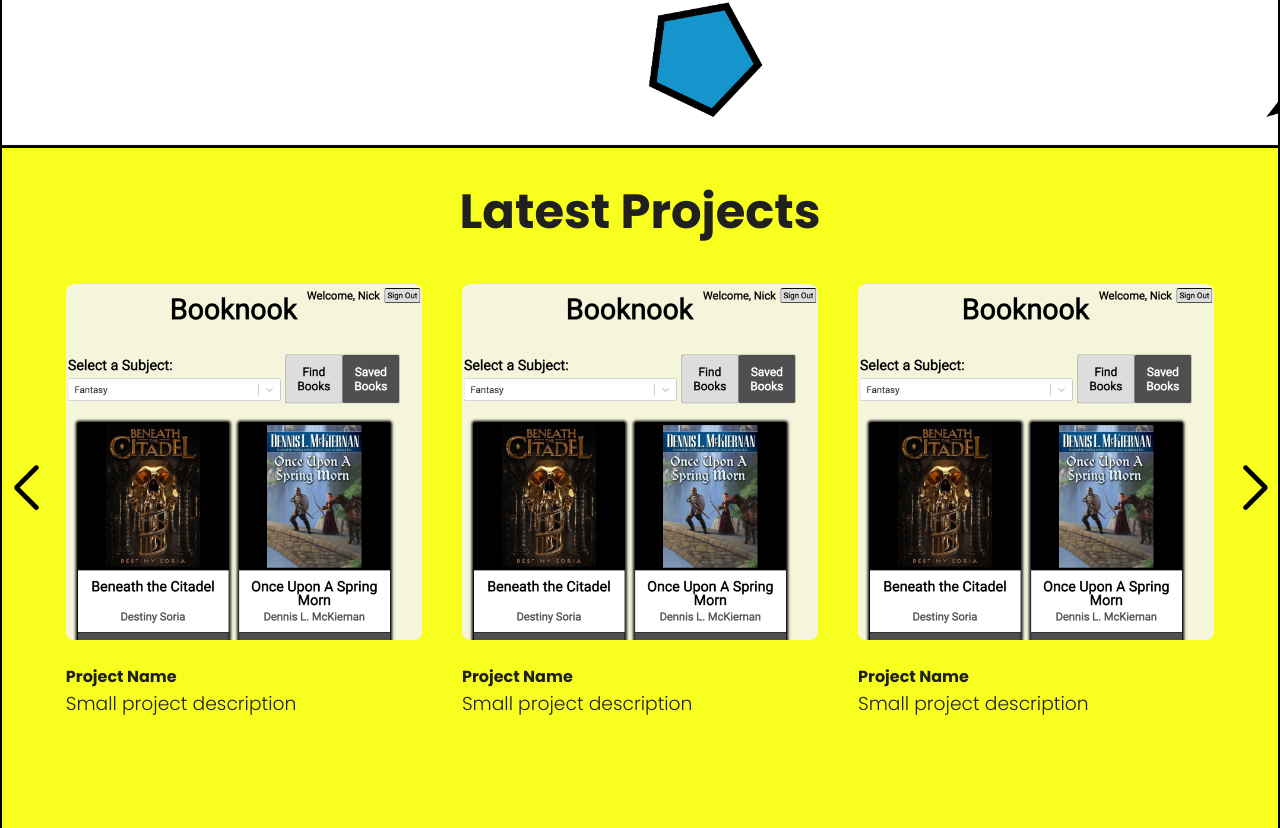
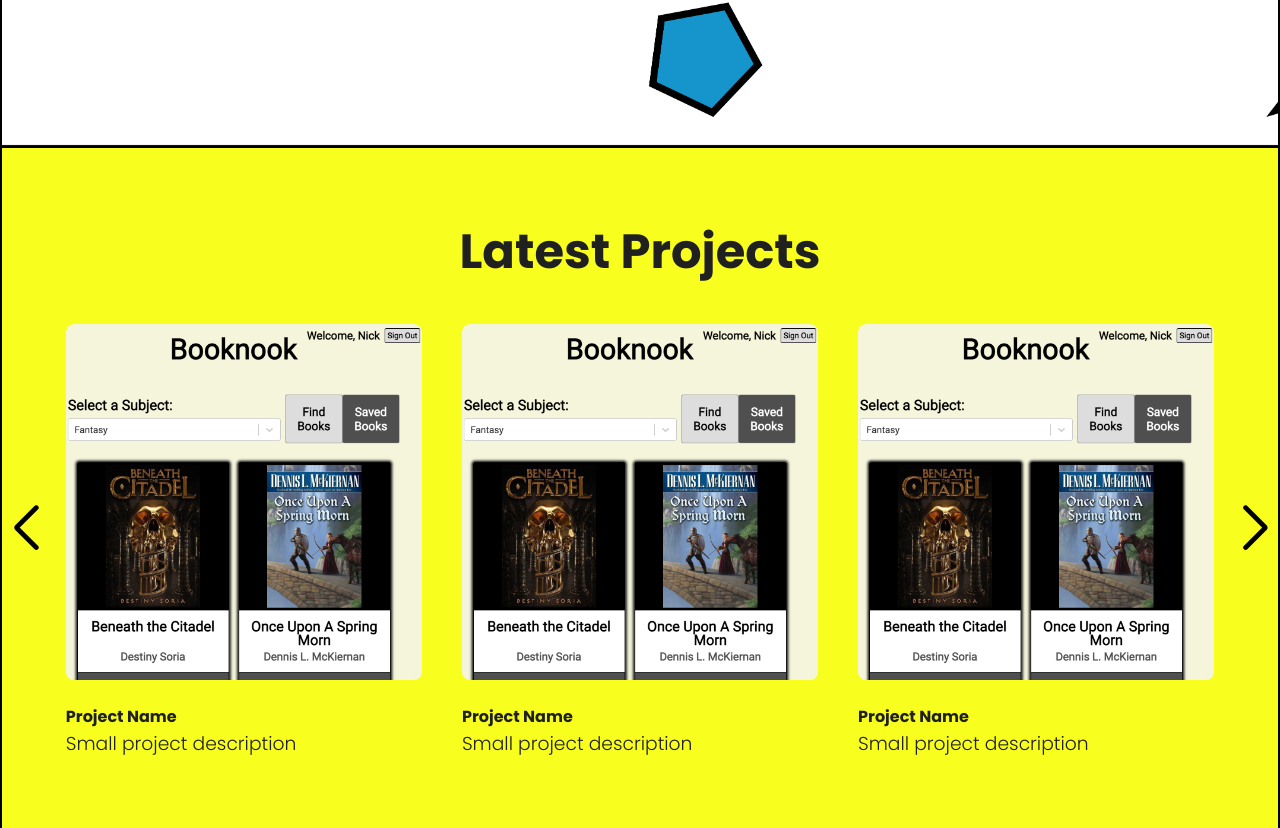
Before and after one commit to nbowd/portfolio2023, a website built with Vite: page index.html in a window 1280 px wide. Shown: the part 1732-2560 px from the top of the page. Built offline with nearby package versions, Linux system fonts and the light colour scheme.

Commit message:
small portfolio css adjustment

```diff
--- a/style.css
+++ b/style.css
@@ -281,7 +281,7 @@
 
 .portfolio {
   background: #f8ff1e;
-  padding: 40px 0 0 0;
+  padding: 80px 0 0 0;
   height: 100vh;
   border-bottom: 2px solid black;
   border-right: 2px solid black;
```
